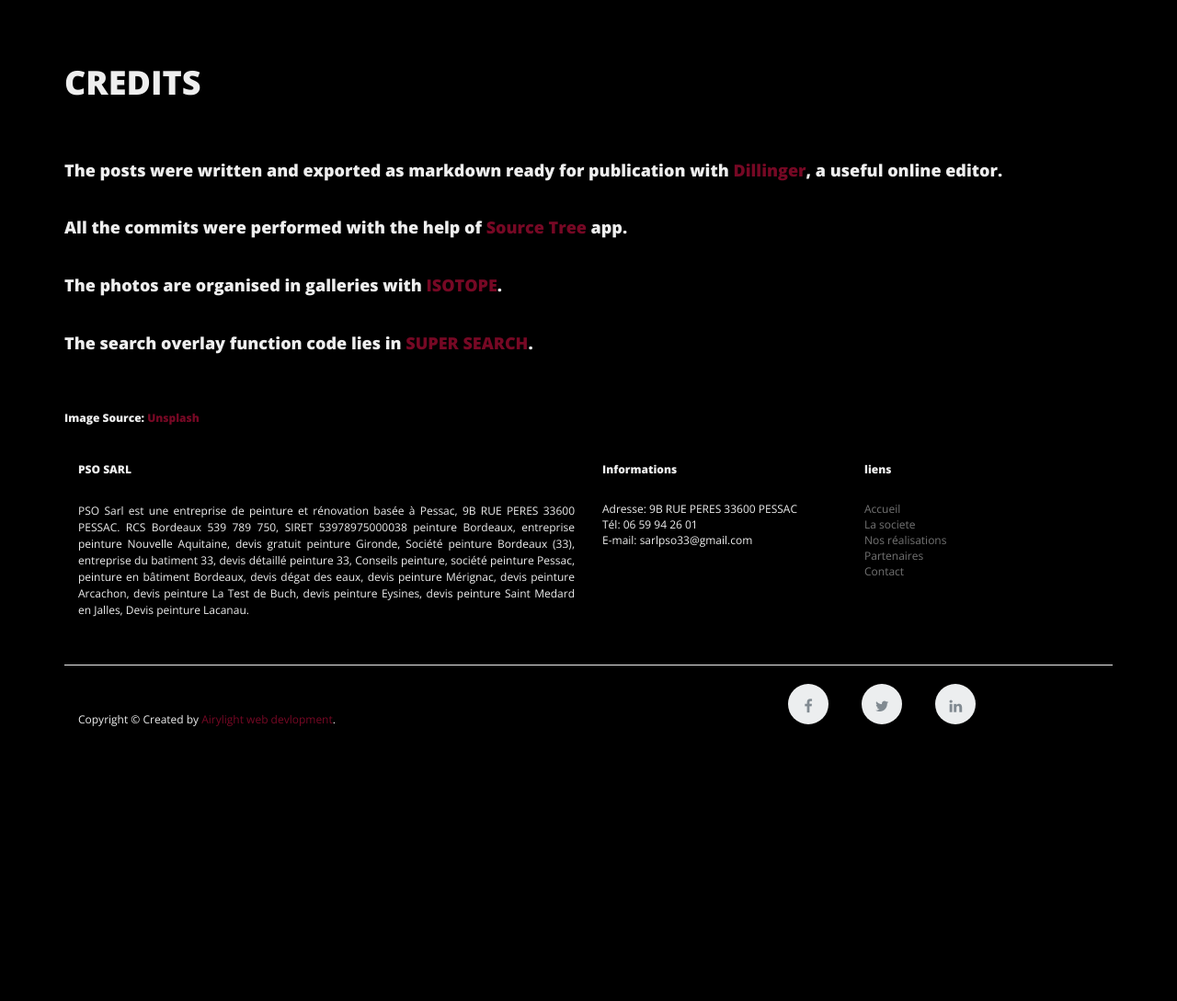
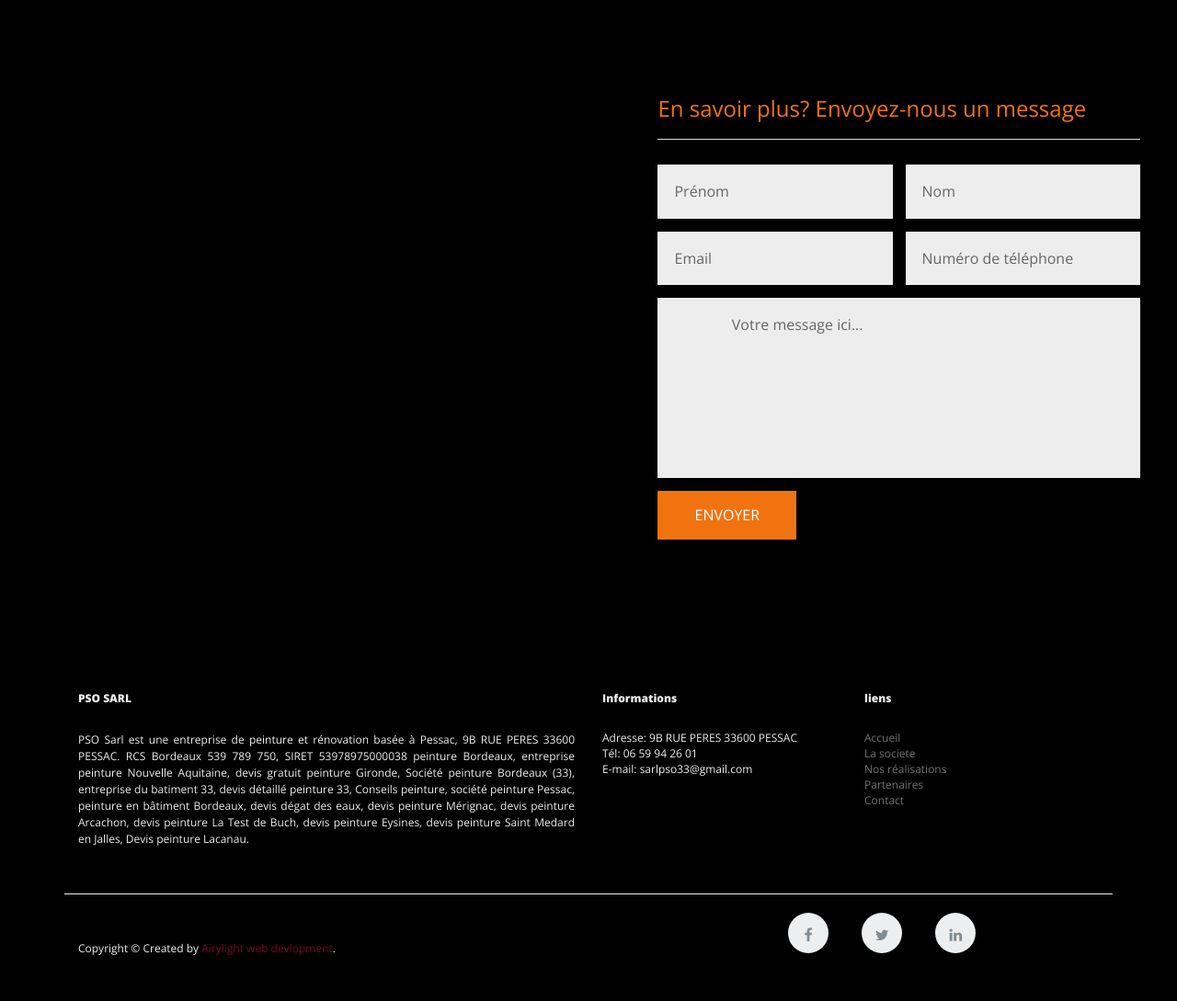
Before and after one commit to IsmaelSANE/pso, a Jekyll site: the page built from about/index.html, in a window 1280 px wide. Shown: the part 448-1537 px from the top of the page at 92% size. Built offline with Jekyll 4.4.1, drawn with Linux system fonts in a browser that asks for light colours; nearby versions of some CDN libraries; before the commit the page ends 1288 px from its top, so only the background shows below that.

Commit message:
Custom the contact form layout

```diff
--- a/about/index.html
+++ b/about/index.html
@@ -6,17 +6,56 @@
 header-img: "img/contact-bg.png"
 ---
 
-<h1>CREDITS</h1>
-<br>
-<br>
-<h4>The posts were written and exported as markdown ready for publication with <a href="http://dillinger.io/">Dillinger</a>, a useful online editor.</h4>
-<br>
-<h4>All the commits were performed with the help of <a href="https://www.sourcetreeapp.com/">Source Tree</a> app.</h4>
-<br>
-<h4>The photos are organised in galleries with <a href="https://github.com/metafizzy/isotope">ISOTOPE</a>.</h4>
-<br>
-<h4>The search overlay function code lies in <a href="https://github.com/chinchang/super-search">SUPER SEARCH</a>.</h4>
+<div class="container-form">
+  <div class="innerwrap">
 
+    <section class="section1 clearfix">
+      <div class="textcenter">
+        <!-- <span class="shtext">Contact Us</span>
+        <span class="seperator"></span> -->
+        <!-- <h1>Gardons le contact</h1> -->
+      </div>
+    </section>
+
+    <section class="section2 clearfix">
+      <div class="col2 column1 first">
+        <script src='https://maps.googleapis.com/maps/api/js?v=3.exp'></script><div class="sec2map" style='overflow:hidden;height:550px;width:100%;'><div id='gmap_canvas' style='height:100%;width:100%;'></div><div><small><a href="http://embedgooglemaps.com">                  embed google maps             </a></small></div><div><small><a href="http://freedirectorysubmissionsites.com/">free web directories</a></small></div><style>#gmap_canvas img{max-width:none!important;background:none!important}</style></div><script type='text/javascript'>function init_map(){var myOptions = {zoom:14,center:new google.maps.LatLng(44.800757,-0.666847),mapTypeId: google.maps.MapTypeId.ROADMAP};map = new google.maps.Map(document.getElementById('gmap_canvas'), myOptions);marker = new google.maps.Marker({map: map,position: new google.maps.LatLng(44.800757,-0.666847)});infowindow = new google.maps.InfoWindow({content:'<strong>PSO</strong><br>Peinture Sol de l\'Océan<br>'});google.maps.event.addListener(marker, 'click', function(){infowindow.open(map,marker);});infowindow.open(map,marker);}google.maps.event.addDomListener(window, 'load', init_map);</script>
+      </div>
+      <div class="col2 column2 last">
+       <!--  <div class="sec2innercont">
+          <div class="sec2addr">
+            <p>45 BC, a Latin professor at Hampden-Sydney College in Virginia</p>
+            <p><span class="collig">Phone :</span> +91 976885083</p>
+            <p><span class="collig">Email :</span> vivek.mengu016@gmail.com</p>
+            <p><span class="collig">Fax :</span> +91 9768850839</p>
+          </div>
+        </div> -->
+        <div class="sec2contactform">
+          <h3 class="sec2frmtitle">
+            En savoir plus? Envoyez-nous un message
+          </h3>
+          <form action="">
+            <div class="clearfix">
+              <input class="col2 first" type="text" placeholder="Prénom">
+              <input class="col2 last" type="text" placeholder="Nom">
+            </div>
+            <div class="clearfix">
+              <input  class="col2 first" type="Email" placeholder="Email">
+              <input class="col2 last" type="text" placeholder="Numéro de téléphone">
+            </div>
+            <div class="clearfix">
+              <textarea name="textarea" id="" cols="30" rows="7">
+               Votre message ici...
+              </textarea>
+            </div>
+            <div class="clearfix"><input type="submit" value="Envoyer"></div>
+          </form>
+        </div>
+
+      </div>
+    </section>
+
+  </div>
+</div>
 
 <br>
-<h6><p>Image Source: <a href="https://unsplash.com/photos/Dwheufds6kQ/">Unsplash</a></p></h6>
--- a/css/main.css
+++ b/css/main.css
@@ -582,3 +582,164 @@
 .fa-stack-2x {
  color: black;
 }
+
+/* CONTACT FORM STYLE */
+
+*, *:after, *:before { -webkit-box-sizing: border-box; -moz-box-sizing: border-box; -ms-box-sizing:border-box; -o-box-sizing:border-box; box-sizing: border-box; }
+
+.clearfix:before, .clearfix:after { display: table; content: ''; }
+.clearfix:after { clear: both; }
+
+
+
+input:focus, textarea:focus, keygen:focus, select:focus {
+  outline: none;
+}
+::-moz-placeholder {
+  color: #666;
+  font-weight: 300;
+  opacity: 1;
+}
+
+::-webkit-input-placeholder {
+  color: #666;
+  font-weight: 300;
+}
+
+
+/* Contact Form Styling */
+.container-form {
+  padding: 0 0 70px;
+}
+.textcenter {
+  text-align: center;
+}
+.section1 {
+  text-align: center;
+  display: table;
+  width: 100%;
+}
+.section1 .shtext {
+  display: block;
+  margin-top: 20px;
+}
+.section1 .seperator {
+  border-bottom:1px solid #a2a2a2;
+  width: 35px;
+  display: inline-block;
+  margin: 20px;
+}
+
+.section1 h1 {
+  font-size: 40px;
+  color: #dddddd;
+  font-weight: normal;
+}
+
+.section2 {
+    width: 1200px;
+    margin: 25px auto;
+}
+.section2 .col2 {
+  width: 48.71%;
+}
+.section2 .col2.first {
+  float: left;
+}
+.section2 .col2.last {
+  float: right;
+}
+.section2 .col2.column2 {
+  padding: 0 30px;
+}
+.section2 span.collig {
+  color: #a2a2a2;
+  margin-right: 10px;
+  display: inline-block;
+}
+.section2 .sec2addr {
+  display: block;
+  line-height: 26px;
+}
+.section2 .sec2addr p:first-child {
+  margin-bottom: 10px;
+}
+.section2 .sec2contactform input[type="text"],
+.section2 .sec2contactform input[type="email"],
+.section2 .sec2contactform textarea {
+    padding: 18px;
+    border: 0;
+    background: #EDEDED;
+    margin: 7px 0;
+}
+.section2 .sec2contactform textarea {
+  width: 100%;
+  display: block;
+  color: #666;
+  resize:none;
+}
+.section2 .sec2contactform input[type="submit"] {
+  padding: 15px 40px;
+    color: #fff;
+    border: 0;
+    background: #f17310;
+    font-size: 16px;
+    text-transform: uppercase;
+    margin: 7px 0;
+    cursor: pointer;
+}
+.section2 .sec2contactform h3 {
+  font-weight: normal;
+    margin: 20px 0;
+    margin-top: 30px;
+    border-bottom: 1px solid #ddd;
+    padding-bottom: 19px;
+    color: #f17310;
+}
+
+/* @media querries */
+
+@media only screen and (max-width: 1266px) {
+  .section2 {
+    width: 100%;
+  }
+}
+@media only screen and (max-width: 960px) {
+  .container {
+    padding: 0 30px 70px;
+  }
+  .section2 .col2 {
+    width: 100%;
+    display: block;
+  }
+  .section2 .col2.first {
+    margin-bottom: 10px;
+  }
+  .section2 .col2.column2 {
+    padding: 0;
+  }
+  body .sec2map {
+    height: 250px !important;
+  }
+}
+@media only screen and (max-width: 768px) {
+  .section2 .sec2addr {
+    font-size: 14px;
+  }
+  .section2 .sec2contactform h3 {
+    font-size: 16px;
+  }
+  .section2 .sec2contactform input[type="text"], .section2 .sec2contactform input[type="email"], .section2 .sec2contactform textarea {
+    padding: 10px;
+    margin:3px 0;
+  }
+  .section2 .sec2contactform input[type="submit"] {
+    padding: 10px 30px;
+    font-size: 14px;
+  }
+}
+@media only screen and (max-width: 420px) {
+  .section1 h1 {
+    font-size: 28px;
+  }
+}
--- a/journal/index.html
+++ b/journal/index.html
@@ -27,6 +27,5 @@
   </div>
 
 <br>
-<h6>Image Source: <a href="https://unsplash.com/photos/8muUTAmcWU4">UNSPLASH</a>
 
 </body>
```
Also changed, not shown: favicon.ico (deleted).
